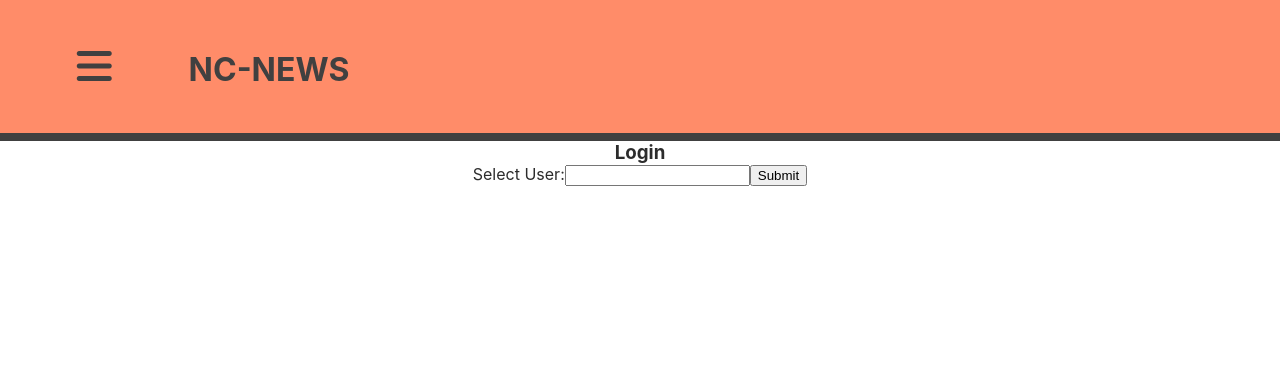
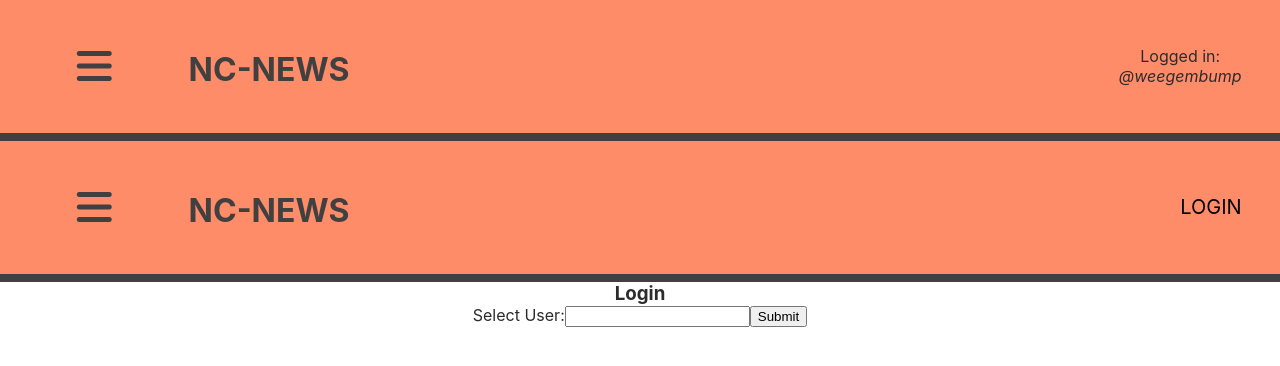
Before and after one commit to timotillydo/fe-nc-news, a React (Create React App) app: page /login in a window 1280 px wide. Shown: the top 366 px of the page. Built offline with nearby package versions, Linux system fonts and the light colour scheme.

Commit message:
moved header up to App

```diff
--- a/src/App.js
+++ b/src/App.js
@@ -8,6 +8,7 @@ import TopicsPage from "./Components/Pages/TopicsPage";
 import SingleArticlePage from "./Components/Pages/SingleArticlePage";
 import UsersPage from "./Components/Pages/UsersPage";
 import SingleTopicPage from "./Components/Pages/SingleTopicPage";
+import Header from "./Components/Header";
 
 class App extends Component {
   state = {
@@ -22,6 +23,7 @@ class App extends Component {
       <Loading />
     ) : (
       <div className="App">
+        <Header loggedInUser={loggedInUser} />
         <Router>
           <LoginPage
             path="/login"
@@ -34,7 +36,7 @@ class App extends Component {
             loggedInUser={loggedInUser}
           />
           <TopicsPage path="/topics" />
-          <SingleTopicPage path="/topics/:topic" />
+          <SingleTopicPage path="/topics/:topic" loggedInUser={loggedInUser} />
           <UsersPage path="/users" />
         </Router>
       </div>
--- a/src/Components/Header.js
+++ b/src/Components/Header.js
@@ -4,7 +4,7 @@ import Menu from "./Menu";
 import Toggler from "./Toggler";
 import { Link } from "@reach/router";
 
-const Header = () => {
+const Header = ({ loggedInUser }) => {
   return (
     <div className="main-header">
       <Toggler>
@@ -22,6 +22,16 @@ const Header = () => {
           NC-NEWS
         </Link>
       </h1>
+      {loggedInUser ? (
+        <p className="view-login">
+          Logged in: <br />
+          <span className="user-login">@{loggedInUser}</span>
+        </p>
+      ) : (
+        <Link to="/login" className="login-link">
+          LOGIN
+        </Link>
+      )}
     </div>
   );
 };
--- a/src/Components/Pages/SingleTopicPage.js
+++ b/src/Components/Pages/SingleTopicPage.js
@@ -1,18 +1,15 @@
 import React from "react";
-import Header from "../Header";
 import ArticleList from "../Lists/ArticleList";
 
 const SingleTopicPage = ({ topic, topics }) => {
   return (
     <>
-      <Header />
-      <h2>Article Topic: {topic.toUpperCase()}</h2>
-      {/* <input list="topics" />
-      <datalist>
+      <h2>Articles from: {topic.toUpperCase()}</h2>
+      {/* <select />
         {topics.map(singleTopic => {
           return <option value={singleTopic}></option>;
         })}
-      </datalist> */}
+      </select> */}
       <ArticleList topic={topic} />
     </>
   );
--- a/src/Components/Pages/UsersPage.js
+++ b/src/Components/Pages/UsersPage.js
@@ -1,6 +1,5 @@
 import React, { Component } from "react";
 import * as api from "../../api";
-import Header from "../Header";
 import UserList from "../Lists/UserList";
 import AddUser from "../Forms/AddUser";
 import Toggler from "../Toggler";
@@ -34,7 +33,6 @@ class UsersPage extends Component {
       <Loading />
     ) : (
       <div className="users">
-        <Header />
         <Toggler>
           {({ show, toggle }) => {
             return (
--- a/src/styles/Header.css
+++ b/src/styles/Header.css
@@ -14,10 +14,26 @@
   color: #404040;
   background: #ff8c69;
   border: unset;
+  white-space: nowrap;
 }
 .nc-news:hover {
   text-decoration: none;
   color: #000;
+}
+
+.view-login,
+.login-link {
+  font-size: 2vh;
+  margin: auto 3vw auto auto;
+  margin-left: auto;
+}
+.user-login {
+  font-style: italic;
+}
+.login-link {
+  text-decoration: none;
+  color: #000;
+  font-size: 2.5vh;
 }
 
 /* Hamburger */
```
